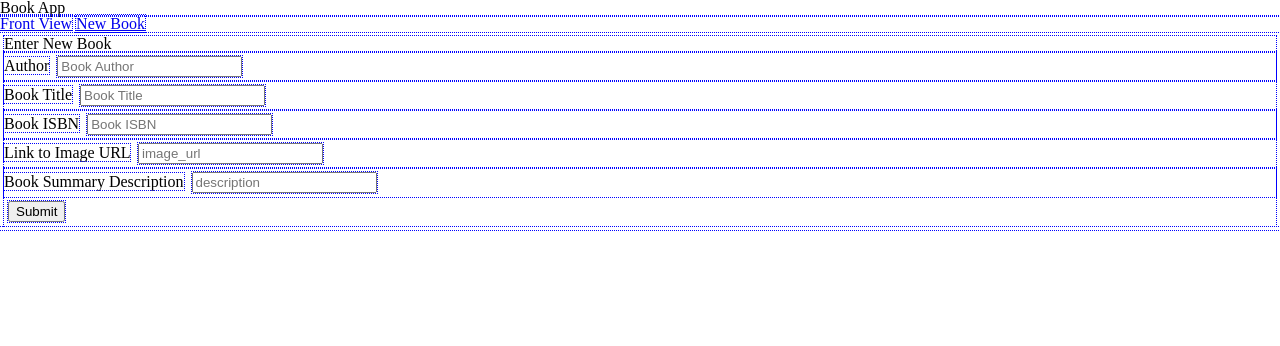
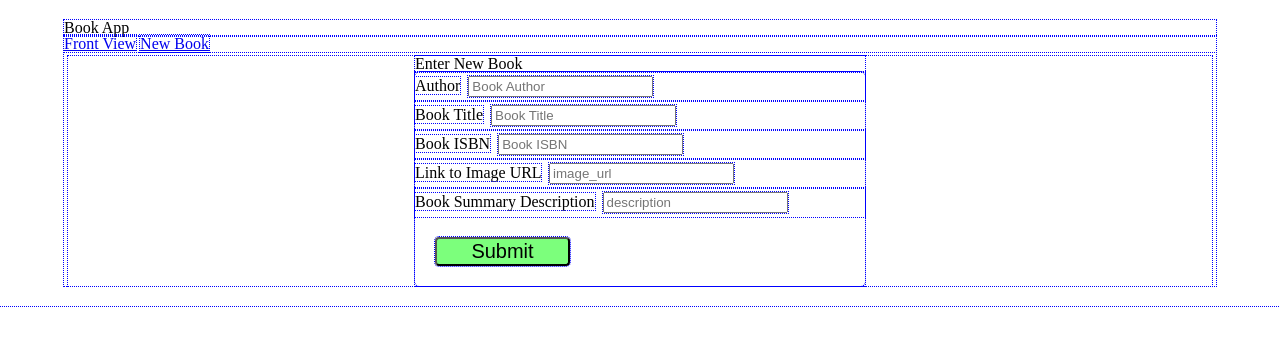
Before and after one commit to keitheck/book-app-keith-client, a plain HTML site: page index.html in a window 1280 px wide. Drawn offline with Linux system fonts and the light colour scheme.

Commit message:
base styling

```diff
--- a/index.html
+++ b/index.html
@@ -31,6 +31,7 @@
       </ul>
     </header>
     <main>
+      <div class="content">
         <div id="newBookView">
           <h2>Enter New Book</h2>
           <form id="newBookForm">
@@ -57,7 +58,7 @@
             <button type="submit">Submit</button>
           </form>
         </div>
-
+      </div>
     </main>
   </body>
 </html>
--- a/styles/base.css
+++ b/styles/base.css
@@ -2,3 +2,26 @@
   outline: 1px blue dotted;
   margin: 4px;
 }
+
+body {
+  width: 90%;
+  margin: 20px auto;
+}
+
+.content {
+  width: 450px;
+  margin: 0 auto;
+}
+
+form {
+  border-color: rgb(75, 75, 75);
+  border-radius: 5px;
+}
+
+button {
+  background-color: rgb(124, 255, 124);
+  width: 30%;
+  margin: 20px 20px;
+  font-size: 20px;
+  border-radius: 4px;
+}
```
Lines whose indentation alone changed are shown as unchanged.
